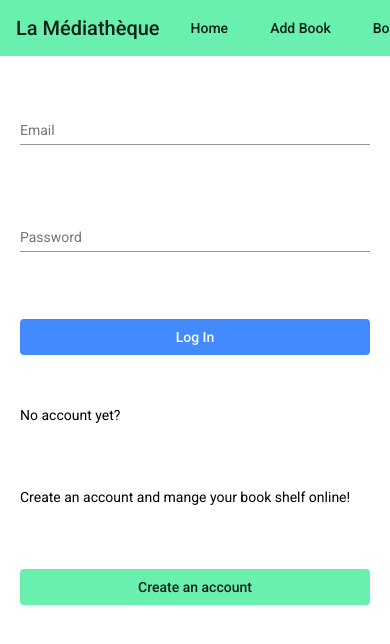
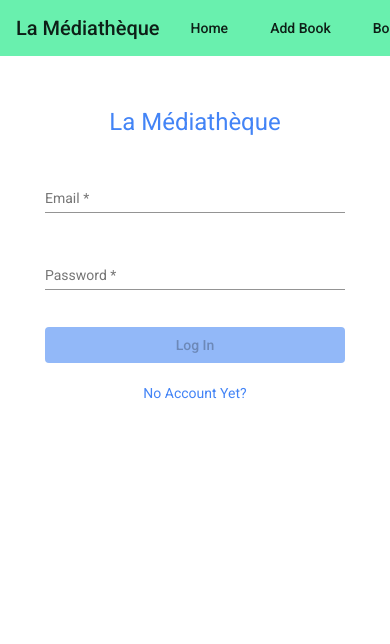
Before and after one commit to akbar2023/TheReader, an Angular app: page /home in a window 390 px wide. Shown: the top 644 px of the page. Built offline with nearby package versions, Linux system fonts and the light colour scheme.

Commit message:
login form style done

```diff
--- a/src/app/auth/components/login/login.component.html
+++ b/src/app/auth/components/login/login.component.html
@@ -1,21 +1,39 @@
 <form [formGroup]="loginForm" (ngSubmit)="userLogin()">
 
   <div class="container">
+
+    <div>
+      <h1>La Médiathèque</h1>
+    </div>
+
     <mat-form-field>
       <mat-label>Email</mat-label>
-        <input id="username" matInput formControlName="username">
-
-        <mat-error *ngIf="username.hasError('required')"></mat-error>
+      <input id="username" matInput formControlName="username" placeholder="Ex. pat@exemple.com">
+      <mat-error *ngIf="username.hasError('required')">
+        {{requiredMessage('email')}}
+      </mat-error>
+      <mat-error *ngIf="username.hasError('email')">
+        Please enter a valid email address
+      </mat-error>
     </mat-form-field>
 
     <mat-form-field class="example-full-width">
       <mat-label>Password</mat-label>
       <input id="password" type="password" matInput formControlName="password">
+      <mat-error *ngIf="password.hasError('required')">
+        {{requiredMessage('password')}}
+      </mat-error>
     </mat-form-field>
 
-      <button class="myButton" mat-flat-button color="accent" type="submit">Log In</button>
-      <p>No account yet?</p>
-      <p>Create an account and mange your book shelf online!</p>
-      <a mat-flat-button color="primary" routerLink="/register">Create an account</a>
+    <div>
+      <button [ngClass]="{'disabledBtn': loginForm.invalid}" class="loginButton" mat-flat-button color="accent"
+              type="submit" [disabled]="loginForm.invalid">Log In
+      </button>
+    </div>
+
+    <!--    <mat-divider></mat-divider>-->
+    <div>
+      <a color="primary" routerLink="/register">No Account Yet?</a>
+    </div>
   </div>
 </form>
--- a/src/app/auth/components/login/login.component.scss
+++ b/src/app/auth/components/login/login.component.scss
@@ -1,15 +1,34 @@
 
 .container {
-  margin: 0 50px;
+  width: 400px;
+  margin: 0 auto;
   display: grid;
-  grid-gap: 50px;
-  grid-template-columns: 1fr 1fr;
+  grid-gap: 20px;
+  text-align: center;
+
+  .loginButton {
+    width: 100%;
+  }
+
+  .disabledBtn {
+    background-color: #92b8f8;
+  }
+
+  h1 {
+    color: #4384f6;
+  }
+
+  a {
+    text-decoration: none;
+    color: #4384f6;
+  }
+  a:hover {
+    text-decoration: underline;
+  }
 }
 
 @media screen and (max-width: 640px) {
   .container {
-    display:flex;
-    margin: 0 20px;
-    flex-direction: column;
+    width: 300px;
   }
 }
--- a/src/app/auth/components/login/login.component.ts
+++ b/src/app/auth/components/login/login.component.ts
@@ -1,5 +1,5 @@
 import { Component, OnInit } from '@angular/core';
-import { FormBuilder, FormGroup } from '@angular/forms';
+import { FormBuilder, FormGroup, Validators } from '@angular/forms';
 import { AuthService } from '../../services/auth.service';
 import { Router } from '@angular/router';
 import { UserLogin } from '../../models/userLogin';
@@ -15,8 +15,8 @@ export class LoginComponent implements OnInit {
 
   createForm() {
     this.loginForm = this.fb.group({
-      username: [''],
-      password: [''],
+      username: ['', [Validators.required, Validators.email]],
+      password: ['', [Validators.required, Validators.minLength(4)]],
     });
   }
 
@@ -31,6 +31,7 @@ export class LoginComponent implements OnInit {
     this.createForm();
     if (this.authService.isLoggedIn) {
       console.log('User logged-in');
+      // document.getElementById('jane').classList.remove('austen');
     } else {
       console.log('Token not found');
     }
@@ -73,4 +74,8 @@ export class LoginComponent implements OnInit {
   get username() {
     return this.loginForm.get('username');
   }
+
+  requiredMessage(field: string) {
+    return `Enter your ${field} please`;
+  }
 }
--- a/src/app/auth/components/register/register.component.html
+++ b/src/app/auth/components/register/register.component.html
@@ -1,6 +1,12 @@
 <form [formGroup]="registerForm" (ngSubmit)="register()">
 
   <div class="container">
+
+    <div>
+      <h1>Sign Up</h1>
+      <small>It's quick and easy.</small>
+    </div>
+
     <mat-form-field>
       <mat-label>First name</mat-label>
       <input matInput id="firstName" formControlName="firstName">
@@ -58,7 +64,7 @@
     </mat-form-field>
 
     <div>
-      <button class="large-button" mat-flat-button color="primary" type="submit" [disabled]="registerForm.invalid">
+      <button [ngClass]="{'disabledBtn': registerForm.invalid}" class="registerButton" mat-flat-button color="primary" type="submit" [disabled]="registerForm.invalid">
         Register
       </button>
     </div>
--- a/src/app/auth/components/register/register.component.scss
+++ b/src/app/auth/components/register/register.component.scss
@@ -1,15 +1,31 @@
 
 .container {
-  margin: 0 50px;
+  width: 400px;
+  margin: 0 auto;
   display: grid;
-  grid-gap: 50px;
-  grid-template-columns: 1fr 1fr;
+  grid-gap: 20px;
+  text-align: center;
+
+  h1 {
+    margin: 0;
+    color: #69f0ae;
+  }
+
+  small {
+    color: #777575;
+  }
+
+  .registerButton {
+    padding: 0 40px;
+  }
+
+  .disabledBtn {
+    background-color: #90fcc7;
+  }
 }
 
 @media screen and (max-width: 640px) {
   .container {
-    display:flex;
-    margin: 0 20px;
-    flex-direction: column;
+  width: 300px;
   }
 }
```
Lines whose indentation alone changed are shown as unchanged.
